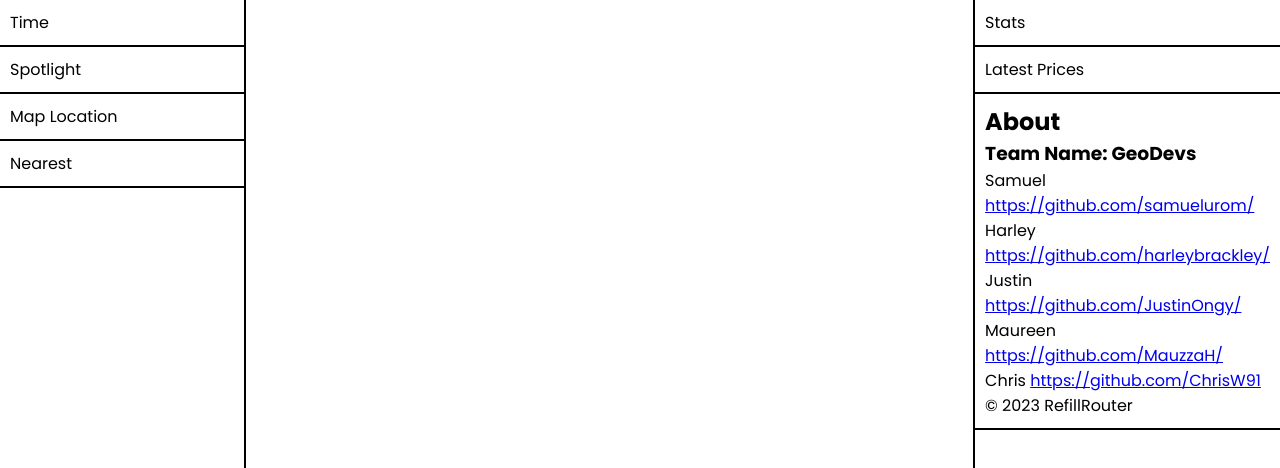
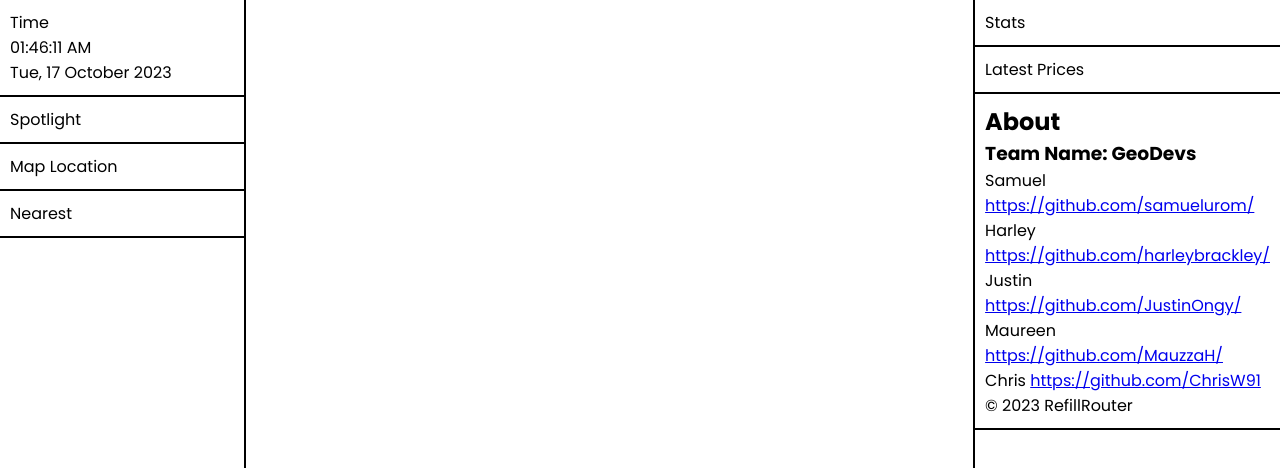
Before and after one commit to samuelurom/refill-router, a website: page client/index.html in a window 1280 px wide. Shown: the top 468 px of the page. Drawn offline with Linux system fonts and the light colour scheme; some packages are replaced by stand-ins of ours.

Commit message:
Added the time and date to the sidebar

```diff
--- a/client/client.js
+++ b/client/client.js
@@ -33,7 +33,6 @@ async function initMap() {
     longitudeCordinates.innerHTML = longitude;
   });
   ////////////////////////////
-
   fetch("http://localhost:8080/api/stations/all")
     .then((res) => res.json())
     .then((stations) => {
@@ -53,3 +52,54 @@ async function initMap() {
 }
 
 initMap();
+
+// Clock
+
+function startTime() {
+  let today = new Date();
+  let hr = today.getHours();
+  let min = today.getMinutes();
+  let sec = today.getSeconds();
+  ap = hr < 12 ? "<span>AM</span>" : "<span>PM</span>";
+  hr = hr > 12 ? hr - 12 : hr;
+  hr = checkTime(hr);
+  min = checkTime(min);
+  sec = checkTime(sec);
+
+  document.getElementById("clock").innerHTML =
+    hr + ":" + min + ":" + sec + " " + ap;
+
+  let months = [
+    "January",
+    "February",
+    "March",
+    "April",
+    "May",
+    "June",
+    "July",
+    "August",
+    "September",
+    "October",
+    "November",
+    "December",
+  ];
+  let days = ["Sun", "Mon", "Tue", "Wed", "Thu", "Fri", "Sat"];
+  let curWeekDay = days[today.getDay()];
+  let curDay = today.getDate();
+  let curMonth = months[today.getMonth()];
+  let curYear = today.getFullYear();
+  let date = curWeekDay + ", " + curDay + " " + curMonth + " " + curYear;
+  document.getElementById("date").innerHTML = date;
+
+  let time = setTimeout(function () {
+    startTime();
+  }, 500);
+}
+function checkTime(i) {
+  if (i < 10) {
+    i = "0" + i;
+  }
+  return i;
+}
+
+startTime();
--- a/client/css/style.css
+++ b/client/css/style.css
@@ -46,3 +46,13 @@ ul {
     order: 3;
   }
 }
+
+/* CLOCK */
+.clockdate-wrapper {
+}
+#clock {
+}
+#clock span {
+}
+#date {
+}
--- a/client/index.html
+++ b/client/index.html
@@ -7,10 +7,18 @@
     <script src="https://polyfill.io/v3/polyfill.min.js?features=default"></script>
     <link rel="stylesheet" href="/css/style.css" />
   </head>
-  <body>
+  <body onload="startTime()">
     <div class="container">
       <aside class="col-left">
-        <section>Time</section>
+        <section>
+          Time
+          <div id="clockdate">
+            <div class="clockdate-wrapper">
+              <div id="clock"></div>
+              <div id="date"></div>
+            </div>
+          </div>
+        </section>
         <section>Spotlight</section>
         <section class="map-location">
           Map Location
```
